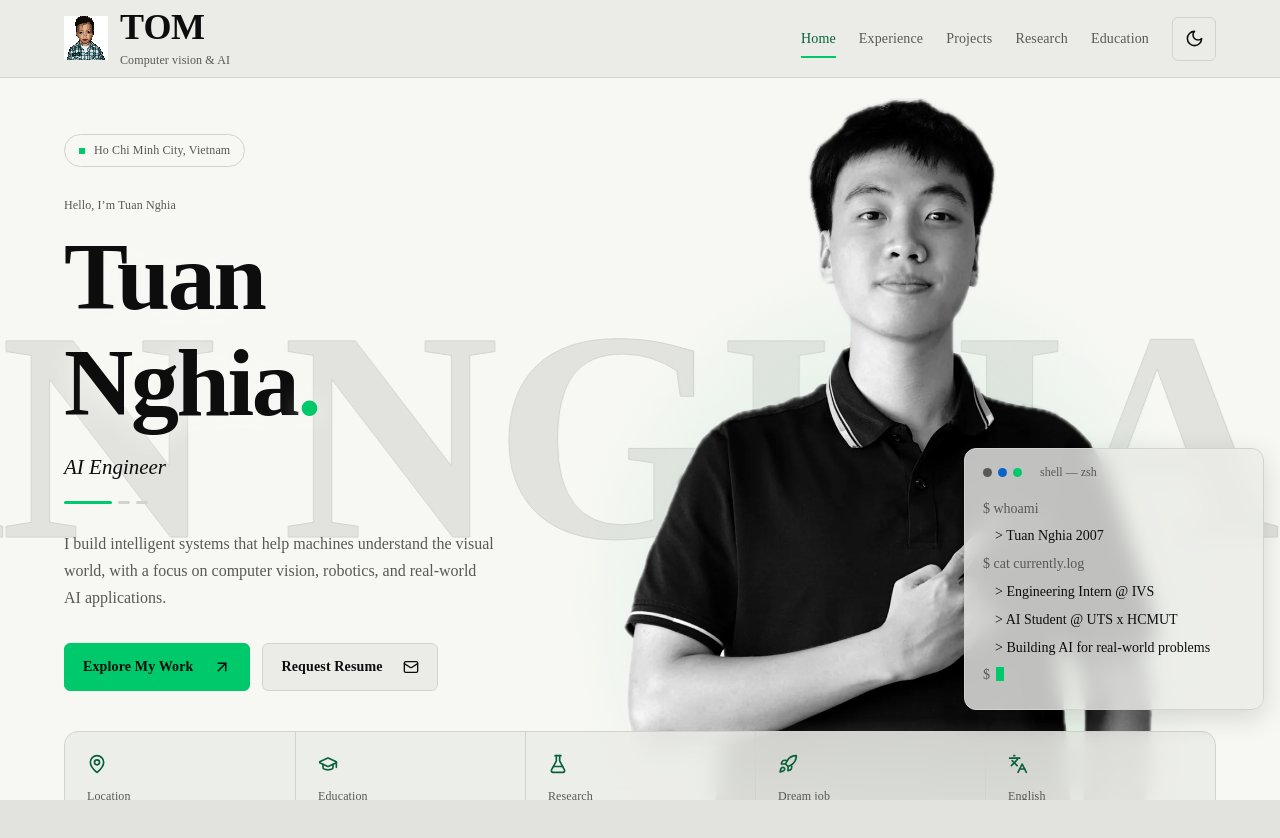
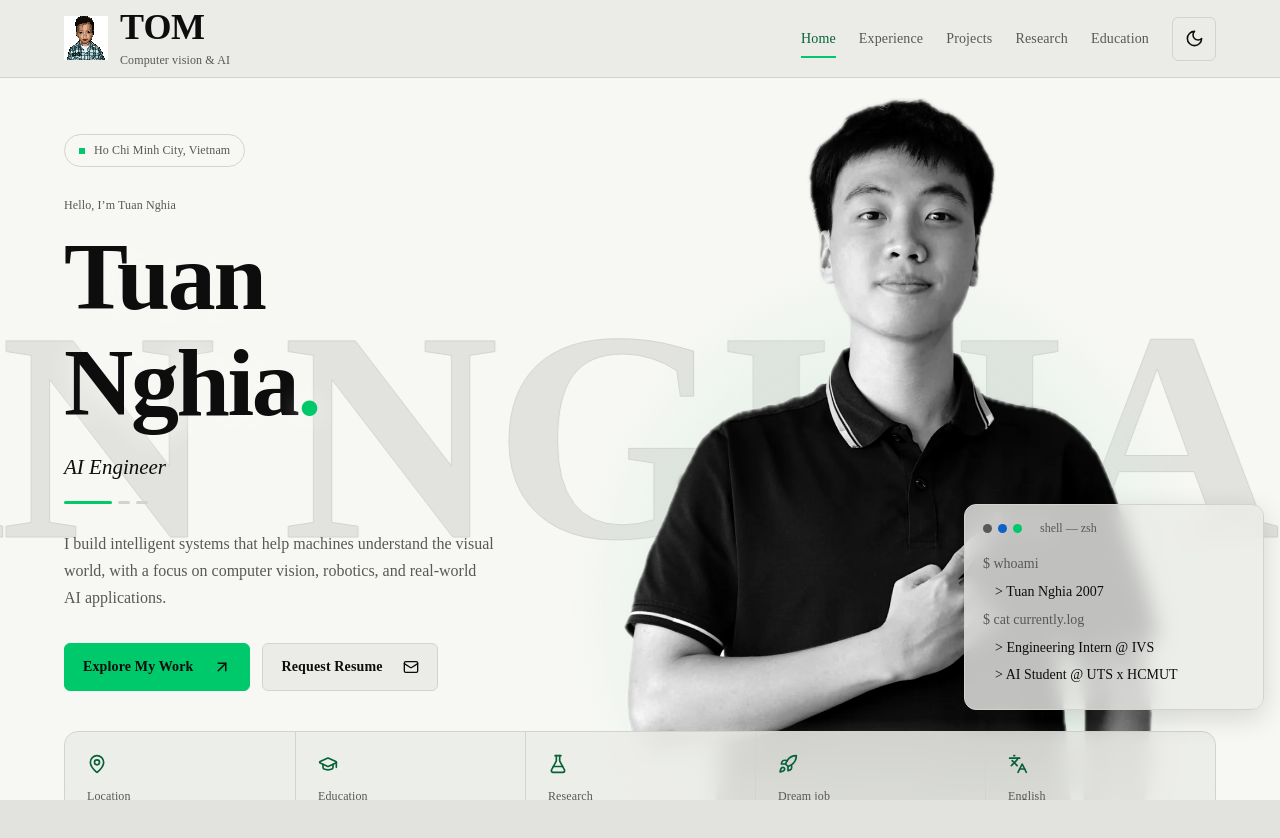
Before and after one commit to tuannghia2457/tuannghia_portfolio, a React (Vite) app: page / in a window 1280 px wide. Shown: the top 838 px of the page. Built offline with nearby package versions, Linux system fonts and the light colour scheme.

Commit message:
Drop the last focus line and the empty prompt from the hero terminal

```diff
--- a/src/components/HeroTerminal.jsx
+++ b/src/components/HeroTerminal.jsx
@@ -9,7 +9,6 @@ const LINES = [
   { command: true, text: 'cat currently.log' },
   { text: 'Engineering Intern @ IVS' },
   { text: 'AI Student @ UTS x HCMUT' },
-  { text: 'Building AI for real-world problems' },
 ]
 const TOTAL = LINES.reduce((sum, line) => sum + line.text.length, 0)
 // Starts once the page-change curtain has lifted (~2.2s), then types ~32 characters a second.
@@ -43,7 +42,6 @@ export default function HeroTerminal() {
     <div className="hero-terminal-bar" aria-hidden="true"><i /><i /><i /><span>shell — zsh</span></div>
     <div className="hero-terminal-body" aria-hidden="true">
       {visible.filter(line => line.reached).map(line => <p key={line.text} className={line.command ? 'is-command' : 'is-output'}>{line.command ? '$ ' : '> '}{line.shown}{line.typing && cursor}</p>)}
-      {done && <p className="is-command">$ {cursor}</p>}
     </div>
   </div>
 }
```
Also changed, not shown: 1 other file (tests, documents, lock files or other folders).
